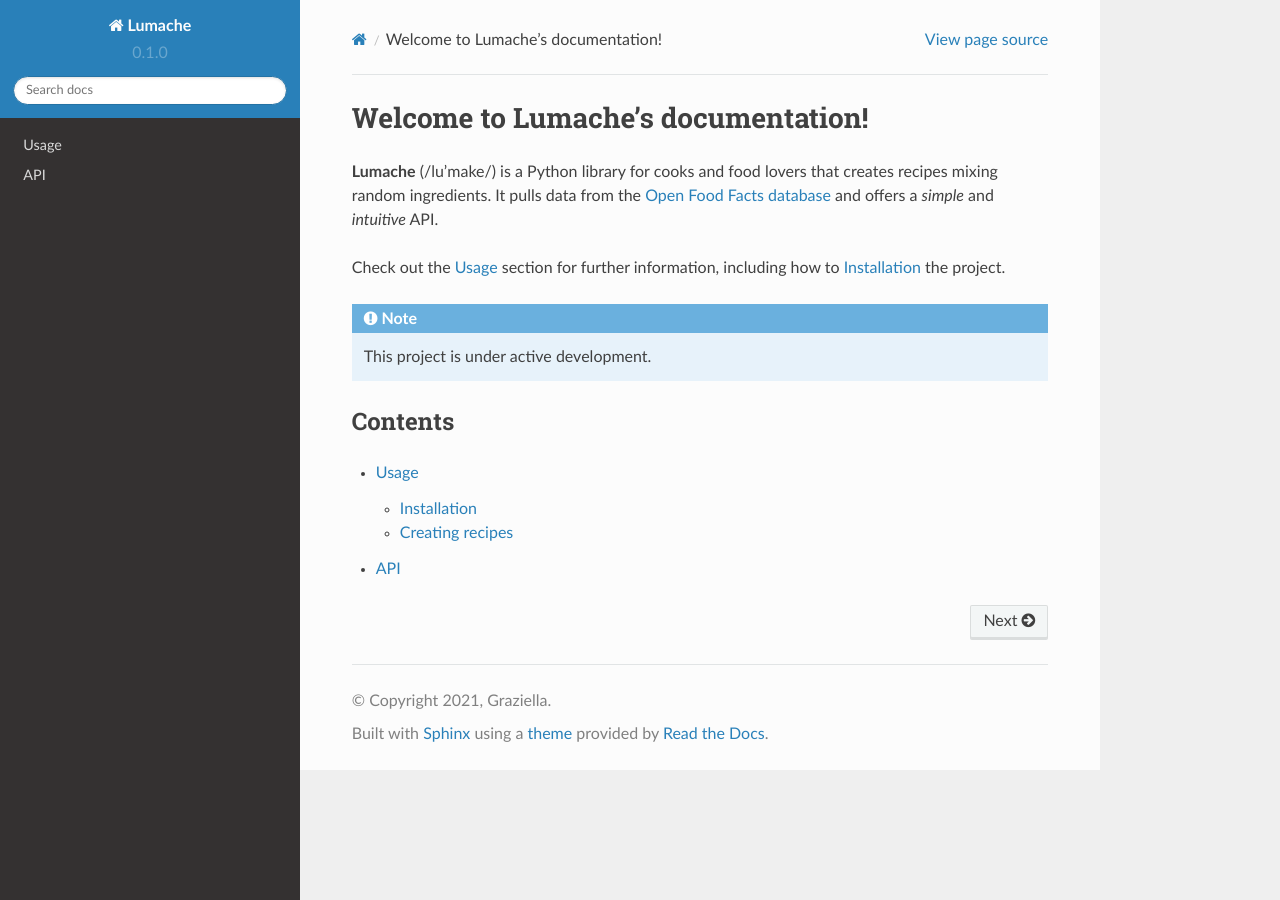
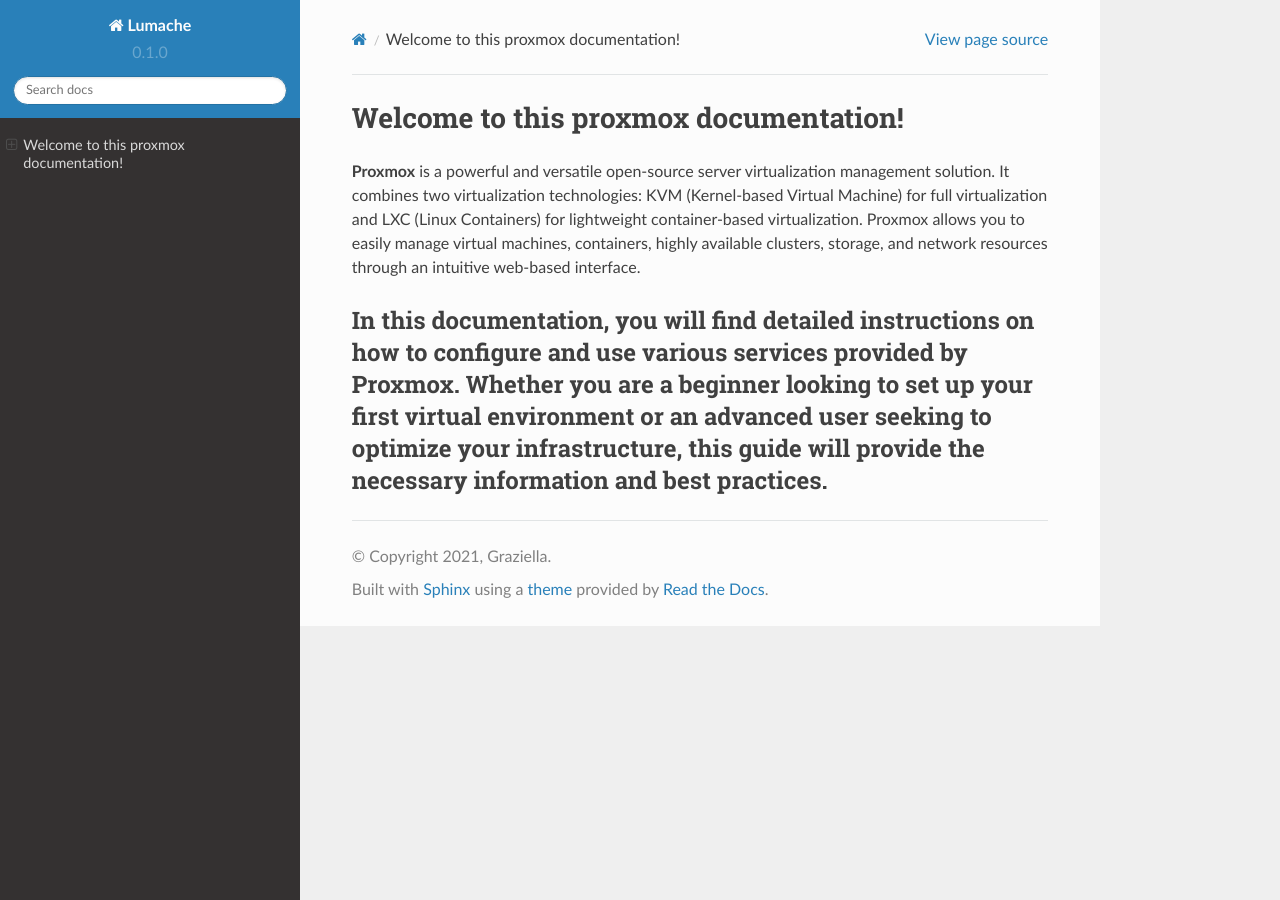
Before and after one commit to T2an/proxmox, a Sphinx documentation site: the page built from docs/source/index.rst, in a window 1280 px wide. Built offline with Sphinx 7.4.7 and the Read the Docs theme 2.0.0, drawn with Linux system fonts in a browser that asks for light colours.

Commit message:
first commit

```diff
--- a/docs/source/index.rst
+++ b/docs/source/index.rst
@@ -1,22 +1,9 @@
-Welcome to Lumache's documentation!
+Welcome to this proxmox documentation!
 ===================================
 
-**Lumache** (/lu'make/) is a Python library for cooks and food lovers
-that creates recipes mixing random ingredients.
-It pulls data from the `Open Food Facts database <https://world.openfoodfacts.org/>`_
-and offers a *simple* and *intuitive* API.
+**Proxmox** is a powerful and versatile open-source server virtualization management solution. It combines two virtualization technologies: KVM (Kernel-based Virtual Machine) for full virtualization and LXC (Linux Containers) for lightweight container-based virtualization. Proxmox allows you to easily manage virtual machines, containers, highly available clusters, storage, and network resources through an intuitive web-based interface.
 
-Check out the :doc:`usage` section for further information, including
-how to :ref:`installation` the project.
-
-.. note::
-
-   This project is under active development.
-
-Contents
+In this documentation, you will find detailed instructions on how to configure and use various services provided by Proxmox. Whether you are a beginner looking to set up your first virtual environment or an advanced user seeking to optimize your infrastructure, this guide will provide the necessary information and best practices.
 --------
 
 .. toctree::
-
-   usage
-   api
```
